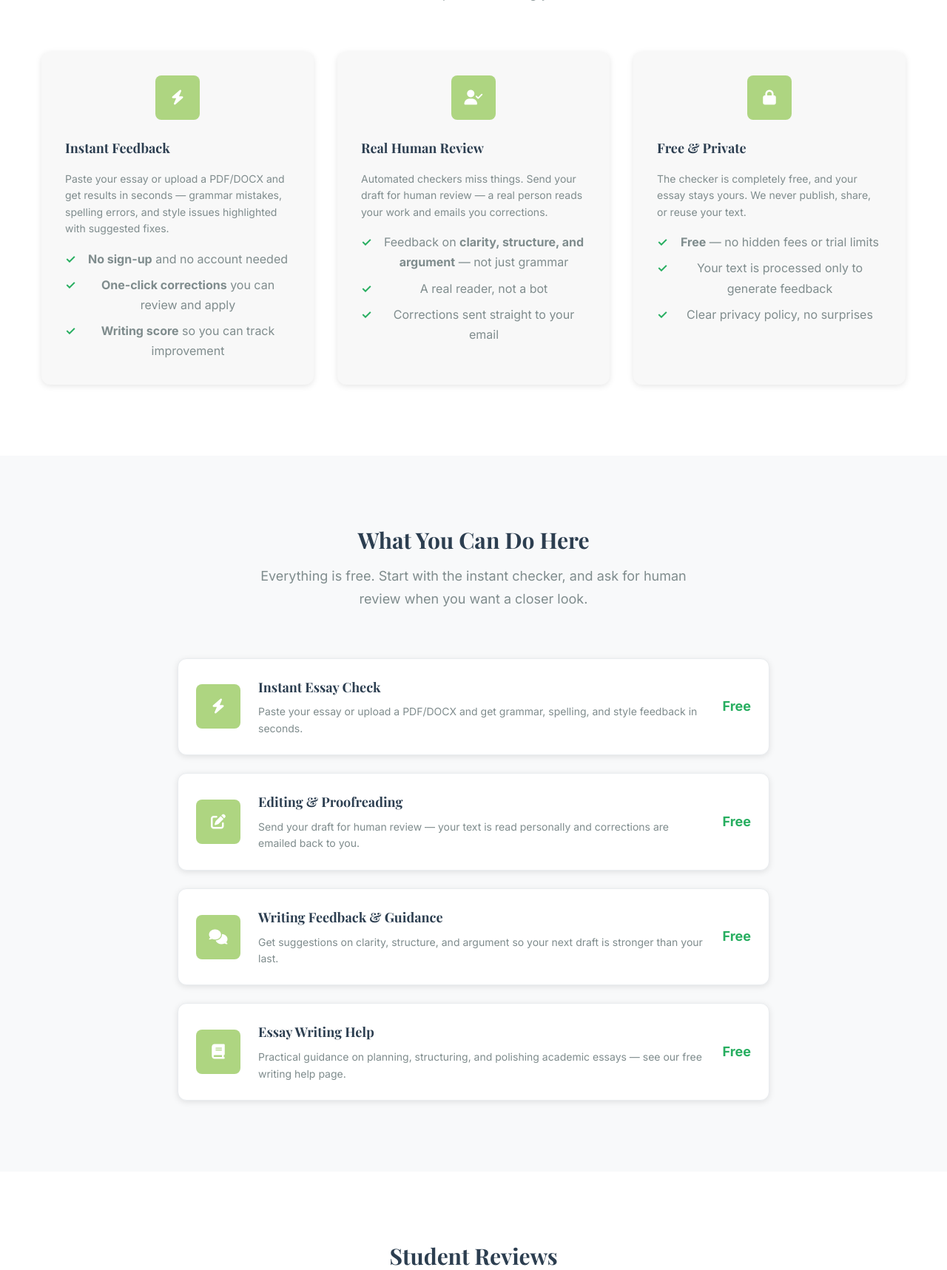
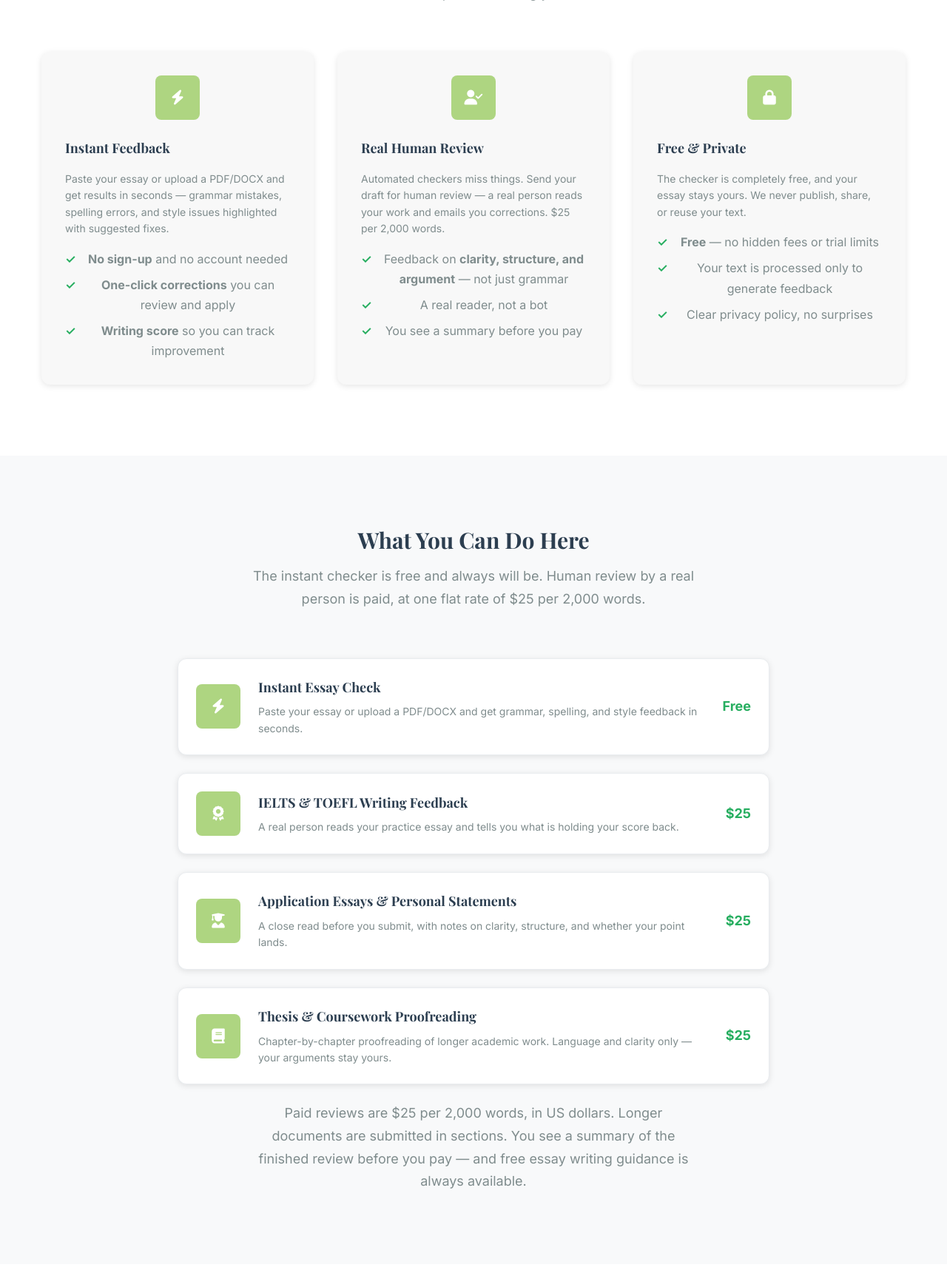
Before and after one commit to BaderAlHaran/EnglishTeaching, a Flask app: page / in a window 1280 px wide. Shown: the part 1003-2720 px from the top of the page at 74% size. Run offline with Flask 3, Linux system fonts and the light colour scheme; data that the repository does not hold is empty; parts of the project's set-up code (start-up, migrations or seed data) failed here and were passed over; some libraries are stand-ins or nearby versions.

Commit message:
major changes

```diff
--- a/about.html
+++ b/about.html
@@ -4,7 +4,7 @@
     <meta charset="UTF-8">
     <meta name="viewport" content="width=device-width, initial-scale=1.0">
     <title>About Us - English Essay Writing</title>
-    <meta name="description" content="English Essay Writing is a free essay checker and writing feedback site where student essays are read and corrected personally — no cost, no sign-up.">
+    <meta name="description" content="English Essay Writing offers a free essay checker plus affordable human review — student essays read and corrected personally by a real person.">
 
     <!-- Google Fonts -->
     <link rel="preconnect" href="https://fonts.googleapis.com">
@@ -79,7 +79,7 @@
             <div class="about__hero-content">
                 <h1 class="about__hero-title">About English Essay Writing</h1>
                 <p class="about__hero-description">
-                    A free essay checker and writing feedback site, built on a simple belief: every student deserves honest feedback on their writing, without paying for it.
+                    A free essay checker and writing feedback site, built on a simple belief: every student deserves honest feedback on their writing, at a price that does not shut them out.
                 </p>
             </div>
         </div>
@@ -92,7 +92,7 @@
                 <div class="mission__text">
                     <h2 class="section__title">Our Mission</h2>
                     <p class="mission__description">
-                        English Essay Writing started with a simple idea: good feedback shouldn't cost money. Most grammar tools hide their best features behind subscriptions, and professional editing is priced out of reach for most students. This site offers both for free — an instant essay checker, and personal review by a real reader.
+                        English Essay Writing started with a simple idea: good feedback shouldn't be locked away. Most grammar tools hide their best features behind subscriptions, and professional editing agencies charge more than a student can reasonably pay. Here the essay checker is free with no account, and human review costs $25 per 2,000 words — a fraction of typical editing rates.
                     </p>
                     <p class="mission__description">
                         Every human-review submission is read personally — not by a bot or a template. The goal isn't to write essays for you — it's to show you what to fix and why, so your own writing gets stronger with every draft.
--- a/index.html
+++ b/index.html
@@ -4,7 +4,7 @@
     <meta charset="UTF-8">
     <meta name="viewport" content="width=device-width, initial-scale=1.0">
     <title>Free Essay Checker & Writing Help | EnglishEssayWriting.net</title>
-    <meta name="description" content="Check your essay for grammar, spelling, and style mistakes in seconds with our free essay checker — no sign-up needed. Plus free human review and writing help from an English teacher.">
+    <meta name="description" content="Check your essay for grammar, spelling, and style mistakes in seconds with our free essay checker — no sign-up needed. Plus paid human review of IELTS essays, personal statements, and theses.">
 
     <!-- Google Fonts -->
     <link rel="preconnect" href="https://fonts.googleapis.com">
@@ -30,7 +30,7 @@
 
     <!-- Open Graph -->
     <meta property="og:title" content="Free Essay Checker & Writing Help">
-    <meta property="og:description" content="Check your essay for grammar, spelling, and style mistakes in seconds — free, no sign-up. Optional human review by an English teacher.">
+    <meta property="og:description" content="Check your essay for grammar, spelling, and style mistakes in seconds — free, no sign-up. Optional paid human review by a real person.">
     <meta property="og:type" content="website">
     <meta property="og:url" content="https://englishessaywriting.net/">
     <meta property="og:image" content="https://englishessaywriting.net/logo.svg">
@@ -65,7 +65,7 @@
         "name": "EnglishEssayWriting.net"
       },
       "areaServed": "Worldwide",
-      "description": "Free online essay checker for grammar, spelling, and style, with optional human editing, proofreading, and writing feedback."
+      "description": "Free online essay checker for grammar, spelling, and style, with optional paid human editing, proofreading, and writing feedback."
     }
     </script>
 
@@ -121,7 +121,7 @@
                     Free <span class="hero__title--accent">Essay Checker</span> &amp; Writing Help
                 </h1>
                 <p class="hero__description">
-                    Paste your essay and get instant feedback on grammar, spelling, and style — free, with no sign-up. Want a closer look? Send it to a real English teacher for human review.
+                    Paste your essay and get instant feedback on grammar, spelling, and style — free, with no sign-up. Want a closer look? A real person can review it for you from $25.
                 </p>
                 <div style="display:flex;flex-direction:column;gap:12px;align-items:flex-start;">
                     <a href="/improve" class="btn btn--primary hero__cta" style="width:220px;justify-content:center;">
@@ -182,12 +182,12 @@
                     </div>
                     <h3 class="feature__title">Real Human Review</h3>
                     <p class="feature__description">
-                        Automated checkers miss things. Send your draft for human review — a real person reads your work and emails you corrections.
+                        Automated checkers miss things. Send your draft for human review — a real person reads your work and emails you corrections. $25 per 2,000 words.
                     </p>
                     <ul class="seo-list">
                         <li>Feedback on <strong>clarity, structure, and argument</strong> — not just grammar</li>
                         <li>A real reader, not a bot</li>
-                        <li>Corrections sent straight to your email</li>
+                        <li>You see a summary before you pay</li>
                     </ul>
                 </article>
                 <article class="feature__card">
@@ -214,7 +214,7 @@
             <div class="section__header">
                 <h2 class="section__title">What You Can Do Here</h2>
                 <p class="section__description">
-                    Everything is free. Start with the instant checker, and ask for human review when you want a closer look.
+                    The instant checker is free and always will be. Human review by a real person is paid, at one flat rate of $25 per 2,000 words.
                 </p>
             </div>
             <div class="services__list">
@@ -230,35 +230,38 @@
                 </div>
                 <div class="service__item">
                     <div class="service__icon">
-                        <i class="fas fa-edit"></i>
+                        <i class="fas fa-award"></i>
                     </div>
                     <div class="service__content">
-                        <h3 class="service__title">Editing & Proofreading</h3>
-                        <p class="service__description">Send your draft for human review — your text is read personally and corrections are emailed back to you.</p>
+                        <h3 class="service__title">IELTS &amp; TOEFL Writing Feedback</h3>
+                        <p class="service__description">A real person reads your practice essay and tells you what is holding your score back.</p>
                     </div>
-                    <div class="service__price">Free</div>
+                    <div class="service__price">$25</div>
                 </div>
                 <div class="service__item">
                     <div class="service__icon">
-                        <i class="fas fa-comments"></i>
+                        <i class="fas fa-user-graduate"></i>
                     </div>
                     <div class="service__content">
-                        <h3 class="service__title">Writing Feedback & Guidance</h3>
-                        <p class="service__description">Get suggestions on clarity, structure, and argument so your next draft is stronger than your last.</p>
+                        <h3 class="service__title">Application Essays &amp; Personal Statements</h3>
+                        <p class="service__description">A close read before you submit, with notes on clarity, structure, and whether your point lands.</p>
                     </div>
-                    <div class="service__price">Free</div>
+                    <div class="service__price">$25</div>
                 </div>
                 <div class="service__item">
                     <div class="service__icon">
                         <i class="fas fa-book"></i>
                     </div>
                     <div class="service__content">
-                        <h3 class="service__title">Essay Writing Help</h3>
-                        <p class="service__description">Practical guidance on planning, structuring, and polishing academic essays — see our <a href="/free-essay-writing-help">free writing help</a> page.</p>
+                        <h3 class="service__title">Thesis &amp; Coursework Proofreading</h3>
+                        <p class="service__description">Chapter-by-chapter proofreading of longer academic work. Language and clarity only — your arguments stay yours.</p>
                     </div>
-                    <div class="service__price">Free</div>
+                    <div class="service__price">$25</div>
                 </div>
             </div>
+            <p class="section__description" style="margin-top: var(--space-6); text-align: center;">
+                Paid reviews are $25 per 2,000 words, in US dollars. Longer documents are submitted in sections. You see a summary of the finished review before you pay — and free <a href="/free-essay-writing-help">essay writing guidance</a> is always available.
+            </p>
         </div>
     </section>
 
@@ -352,7 +355,7 @@
                     <div class="process__number">4</div>
                     <h3 class="process__title">Optional Human Review</h3>
                     <p class="process__description">
-                        Want a closer look? Send your draft for personal human review and receive corrections by email.
+                        Want a closer look? Send your draft for personal human review — $25 per 2,000 words, and you see a summary of the finished review before you pay.
                     </p>
                 </div>
             </div>
@@ -369,7 +372,7 @@
             <div class="cta__content">
                 <h2 class="cta__title">Ready to Improve Your Essay?</h2>
                 <p class="cta__description">
-                    Paste your draft into the free checker and see what you can fix in the next two minutes — no sign-up, no cost. And if you want a second pair of eyes, human review is one click away.
+                    Paste your draft into the free checker and see what you can fix in the next two minutes — no sign-up, no cost. And when you want a second pair of eyes, a real person can review it from $25.
                 </p>
                 <a href="/improve" class="btn btn--secondary cta__button">
                     Check My Essay Free
--- a/templates/improve_human_form.html
+++ b/templates/improve_human_form.html
@@ -4,7 +4,7 @@
     <meta charset="UTF-8">
     <meta name="viewport" content="width=device-width, initial-scale=1.0">
     <title>Human Correction Request - English Essay Writing</title>
-    <meta name="description" content="Submit your details to request a human correction.">
+    <meta name="description" content="Request a human review of your writing. $25 per 2,000 words, paid after you see a summary of the finished review.">
 
     <link rel="preconnect" href="https://fonts.googleapis.com">
     <link rel="preconnect" href="https://fonts.gstatic.com" crossorigin>
@@ -98,7 +98,7 @@
     <section class="human-hero">
         <div class="container">
             <h2 class="human-hero__title">Human Correction Request</h2>
-            <p class="human-hero__description">Add your contact details so we can follow up with the corrected draft.</p>
+            <p class="human-hero__description">Add your contact details so we can follow up with the corrected draft. Human review is $25 per 2,000 words — nothing is charged until we confirm we can take your request and you have seen a summary of the finished review.</p>
         </div>
     </section>
 
@@ -155,7 +155,7 @@
                     </div>
 
                     <div class="human-actions">
-                        <button class="btn btn--primary" type="submit">Submit for Human Review</button>
+                        <button class="btn btn--primary" type="submit">Request Human Review</button>
                         <a class="btn btn--secondary" href="/improve">Back to Improve</a>
                     </div>
                 </form>
```
Also changed, not shown: essay-form.html (+6 -6 lines), faq.html (+4 -4 lines), templates/improve.html (+6 -6 lines), terms.html (+40 -18 lines), .tmp_pytest/test_admin_dashboard_loads_aft0/test.sqlite, .tmp_pytest/test_improve_creates_job_for_v0/test.sqlite, .tmp_pytest/test_improve_page_loads0/test.sqlite, .tmp_pytest/test_improve_rejects_missing_c0/test.sqlite, .tmp_pytest/test_improve_rejects_text_over0/test.sqlite, .tmp_pytest/test_improve_requires_text_or_0/test.sqlite, .tmp_pytest/test_login_with_env_password_r0/test.sqlite, .tmp_pytest/test_submit_essay_rejects_miss0/test.sqlite, .tmp_pytest/test_submit_review_rejects_mis0/test.sqlite.
